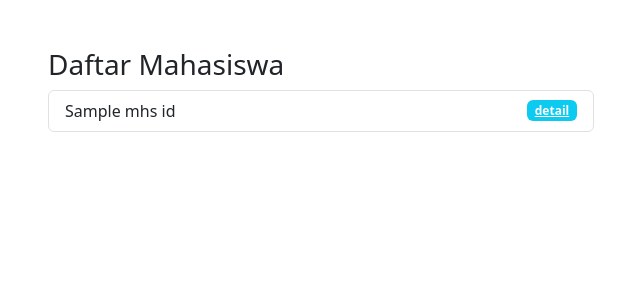
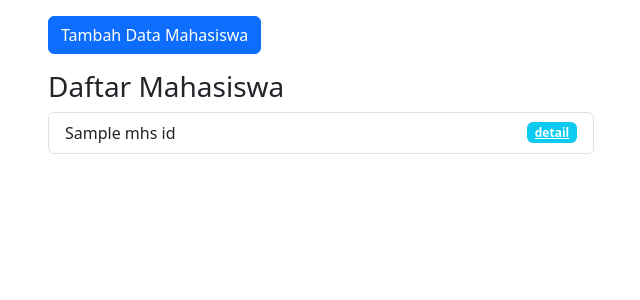
Before and after one commit to haipradana/php-mcv, a PHP site: the page made by app/views/mahasiswa/index.php in a window 1280 px wide. Shown: the part 56-356 px from the top of the page, without its empty margins (34-674 px from the left). Run offline with PHP 8.4, Linux system fonts and the light colour scheme; the template is opened without the code that fills it: most values are stand-ins (such as "Sample title", 1, 10 or a date in 2020); some libraries are stand-ins or nearby versions.

Commit message:
add: implement functionality to add new mahasiswa with modal form

```diff
--- a/app/core/Database.php
+++ b/app/core/Database.php
@@ -68,4 +68,9 @@ class Database {
         return $this->stmt->fetch(PDO::FETCH_ASSOC);
     }
 
+    public function rowCount()
+    {
+        return $this->stmt->rowCount();
+    }
+
 }
--- a/app/views/mahasiswa/index.php
+++ b/app/views/mahasiswa/index.php
@@ -1,9 +1,12 @@
-<div class="container mt-5">
+<div class="container mt-3">
 
     <div class="row">
         <div class="col-6">
+            <!-- Button to Open the Modal -->
+            <button type="button" class="btn btn-primary mb-3" data-bs-toggle="modal" data-bs-target="#formModal">
+                Tambah Data Mahasiswa
+            </button>
             <h3>Daftar Mahasiswa</h3>
-
             <ul class="list-group">
                 <?php foreach($data['mhs_id'] as $mhs) : ?>
                 <li class="list-group-item d-flex justify-content-between align-items-center">
@@ -16,3 +19,55 @@
     </div>
 
 </div>
+
+<!-- The Modal -->
+<div class="modal" id="formModal">
+  <div class="modal-dialog">
+    <div class="modal-content">
+
+      <!-- Modal Header -->
+      <div class="modal-header">
+        <h4 class="modal-title">Tambah Data Mahasiswa</h4>
+        <button type="button" class="btn-close" data-bs-dismiss="modal"></button>
+      </div>
+
+      <!-- Modal body -->
+      <div class="modal-body">
+        <form action="<?= BASEURL; ?>/mahasiswa/tambah" method="post">
+            <div class="mb-3 mt-2">
+                <label for="nama" class="form-label">Nama:</label>
+                <input type="text" class="form-control" id="nama" placeholder="masukkan nama" name="nama">
+            </div>
+            <div class="mb-3 mt-2">
+                <label for="nim" class="form-label">NIM:</label>
+                <input type="number" class="form-control" id="nim" placeholder="masukkan NIM" name="nim">
+            </div>
+            <div class="form-group mb-3 mt-2">
+                <label for="email" class="form-label">Email:</label>
+                <input type="email" class="form-control" id="email" placeholder="masukkan email" name="email">
+            </div>
+            <div class="mb-3 mt-2">
+                <label for="prodi">Prodi:</label>
+                <select class="form-control" name="prodi" id="prodi">
+                    <option value="Teknik Informatika">Teknik Informatika</option>
+                    <option value="Teknik Mesin">Teknik Mesin</option>
+                    <option value="Teknik Industri">Teknik Industri</option>
+                    <option value="Teknik Pangan">Teknik Pangan</option>
+                    <option value="Teknik Planologi">Teknik Planologi</option>
+                    <option value="Ilmu Keperawatan">Ilmu Keperawatan</option>
+                </select>
+            </div>
+
+
+      </div>
+
+      <!-- Modal footer -->
+      <div class="modal-footer">
+        <button type="button" class="btn btn-danger" data-bs-dismiss="modal">Close</button>
+        <button type="submit" class="btn btn-primary" data-bs-dismiss="modal">Tambah</button>
+        </form>
+      </div>
+
+    </div>
+  </div>
+</div>
```
Also changed, not shown: app/controllers/Mahasiswa.php (+13 -0 lines), app/models/Mahasiswa_model.php (+18 -0 lines).
